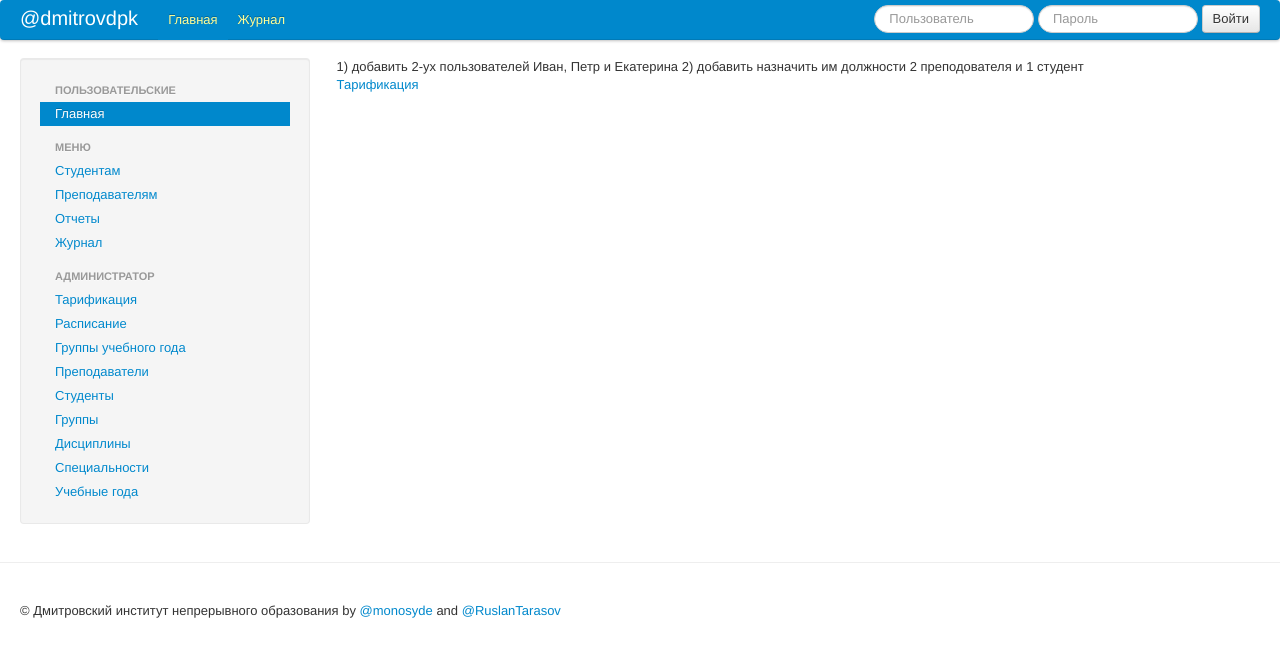
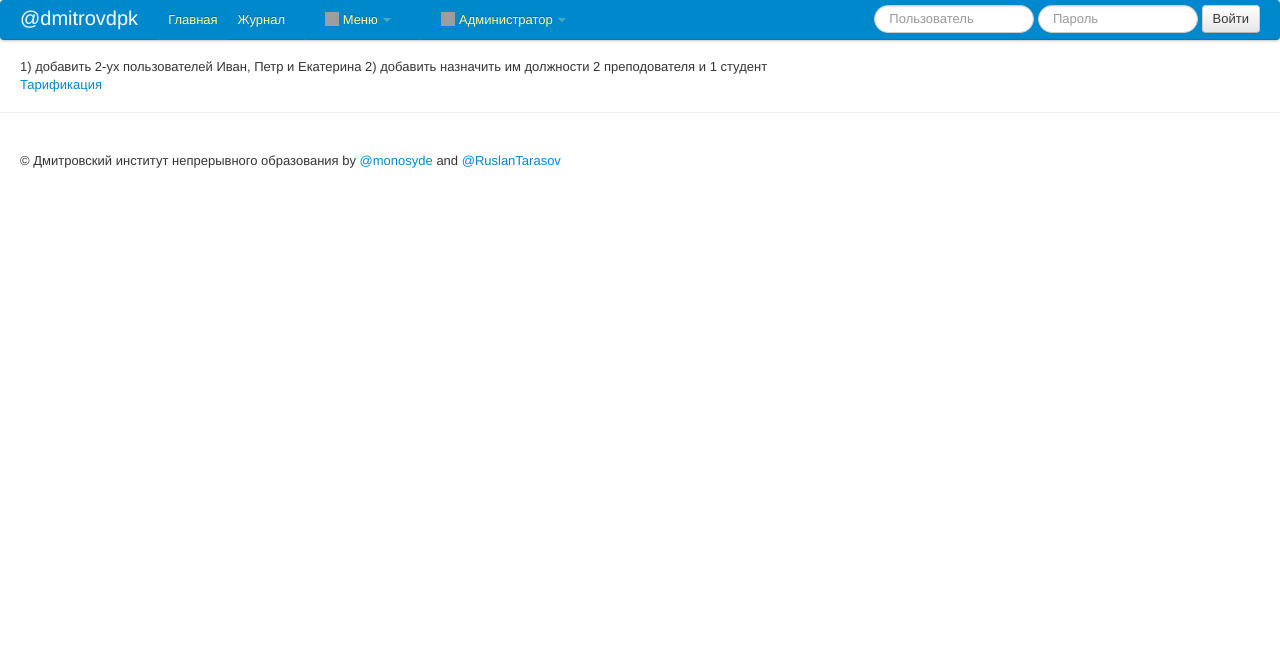
Before and after one commit to tarasov/deproc, a Django app: page / in a window 1280 px wide. Shown: the top 657 px of the page. Run offline with Django 3.2, Linux system fonts and the light colour scheme; parts of the project's set-up code (start-up, migrations or seed data) failed here and were passed over; grey boxes are pictures that could not be loaded.

Commit message:
перенес меню вверх и теперь полная ширина для таблиц

```diff
--- a/deproc/templates/base.html
+++ b/deproc/templates/base.html
@@ -35,7 +35,7 @@
                     <span class="icon-bar"></span>
                     <span class="icon-bar"></span>
                 </a>
-                <a class="brand" href="#">@dmitrovdpk</a>
+                <a class="brand" href="/">@dmitrovdpk</a>
                 <div class="nav-collapse">
                     <ul class="nav">
                         <li class="active">
@@ -45,6 +45,42 @@
                             <a href="{% url teachers %}">Журнал</a>
                         </li>
 
+                        <ul class="nav">
+                            <li class="divider-vertical"></li>
+                            <li class="dropdown">
+                                <a href="#" class="dropdown-toggle" data-toggle="dropdown">
+                                    <i class="icon-user icon-white"></i>
+                                    Меню
+                                    <b class="caret"></b>
+                                </a>
+                                <ul class="dropdown-menu">
+                                    <li><a href="#">Студентам</a></li>
+                                    <li><a href="#">Преподавателям</a></li>
+                                    <li><a href="#">Отчеты</a></li>
+                                    <li><a href="{% url teachers %}">Журнал</a></li>
+                                </ul>
+                            </li>
+                        </ul>
+                        <ul class="nav">
+                            <li class="divider-vertical"></li>
+                            <li class="dropdown">
+                                <a href="#" class="dropdown-toggle" data-toggle="dropdown">
+                                    <i class="icon-user icon-white"></i>
+                                    Администратор
+                                    <b class="caret"></b>
+                                </a>
+                                <ul class="dropdown-menu">
+                                    <li><a href="{% url tariffication %}">Тарификация</a></li>
+                                    <li><a href="{% url schedule %}">Расписание</a></li>
+                                    <li><a href="{% url group_plan %}">Группы учебного года</a></li>
+                                    <li><a href="{% url profiles 'teachers' %}">Преподаватели</a></li>
+                                    <li><a href="{% url profiles 'students' %}">Студенты</a></li>
+                                    {% for page in pages %}
+                                        <li><a href="/{{ page.0 }}/">{{ page.1 }}</a></li>
+                                    {% endfor %}
+                                </ul>
+                            </li>
+                        </ul>
                     </ul>
 
                     {% if user.is_authenticated %}
@@ -80,36 +116,8 @@
 
     <div class="container-fluid">
         <div class="row-fluid">
-            <div class="span3">
-                <div class="well sidebar-nav">
-                    <ul class="nav nav-list">
-                        <li class="nav-header">Пользовательские</li>
-                        <li class="active"><a href="/">Главная</a></li>
-                        {% block sidebar %}
-                        {% endblock %}
-                        <li class="nav-header">Меню</li>
-                        <li><a href="#">Студентам</a></li>
-                        <li><a href="#">Преподавателям</a></li>
-                        <li><a href="#">Отчеты</a></li>
-                        <li><a href="{% url teachers %}">Журнал</a></li>
-
-                        <li class="nav-header">Администратор</li>
-                        <li><a href="{% url tariffication %}">Тарификация</a></li>
-                        <li><a href="{% url schedule %}">Расписание</a></li>
-                        <li><a href="{% url group_plan %}">Группы учебного года</a></li>
-                        <li><a href="{% url profiles 'teachers' %}">Преподаватели</a></li>
-                        <li><a href="{% url profiles 'students' %}">Студенты</a></li>
-                        {% for page in pages %}
-                            <li><a href="/{{ page.0 }}/">{{ page.1 }}</a></li>
-                        {% endfor %}
-
-                    </ul>
-                </div><!--/.well -->
-            </div><!--/span-->
-
-            <div class="span9">
+            <div class="span12">
                 {% block main %}
-
                 {% endblock %}
             </div>
         </div>
--- a/deproc/templates/schedule/index.html
+++ b/deproc/templates/schedule/index.html
@@ -8,7 +8,7 @@
     <a class="btn btn-primary" href="{{ backlink }}"><i class="icon-arrow-left icon-white"></i> Назад</a>
     <br><br><br>
 
-    <h1> {{ day }}</h1>
+    <h1>{{ day }}</h1>
     <br/><br/><br/>
 
     <div class="row-fluid">
```
